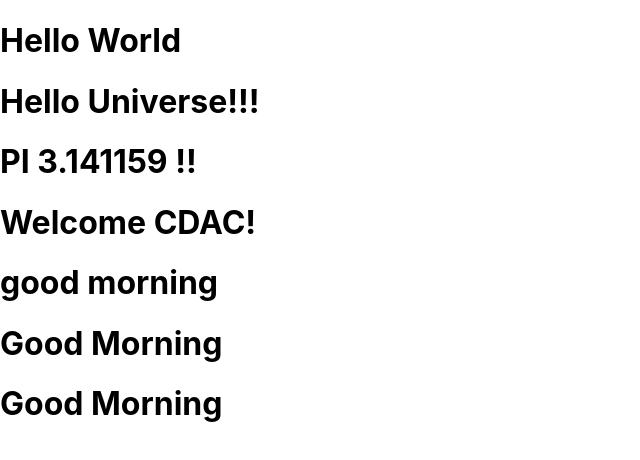
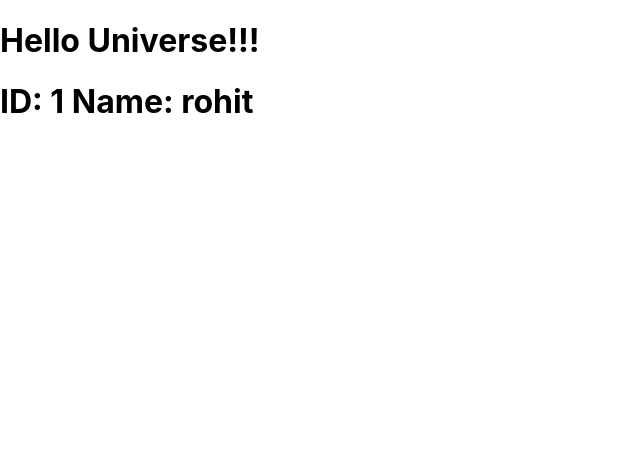
Before and after one commit to jyotivjadhav/secon_react_app, a React (Create React App) app: page / in a window 1280 px wide. Shown: the top 460 px of the page, without its empty margins (0-640 px from the left). Built offline with nearby package versions, Linux system fonts and the light colour scheme.

Commit message:
object interpolation

```diff
--- a/src/App.js
+++ b/src/App.js
@@ -2,25 +2,15 @@
 // JSX :: RETURN HTML :: THIS IS SMART
 function App() {
   let str = `Hello Universe!!!`;
-  let pi = 3.141159;
-  let active = true;
-  let isUserdLoggedIn = true;
+
+  let user = { id: 1, name: "rohit" };
 
   return (
     <>
-      <h1>Hello World</h1>
-      <h1>{str}</h1>
-      <h1>PI {pi} !!</h1>
-
-      {/**IF Logged In */}
-      {isUserdLoggedIn && <h1>Welcome CDAC!</h1>}
-
-      {/** Usage of Boolean */}
-      <h1>{active ? "good morning" : "good night"}</h1>
-
-      {/** MOST USEFUL  */}
-      {active && <h1>Good Morning</h1>}
-      {active ? <h1>Good Morning</h1> : <h1>Good Night</h1>}
+      <h1>{ str}</h1>
+      <h1>
+        ID: {user.id} Name: {user.name}
+      </h1>
     </>);
 }
 
```
